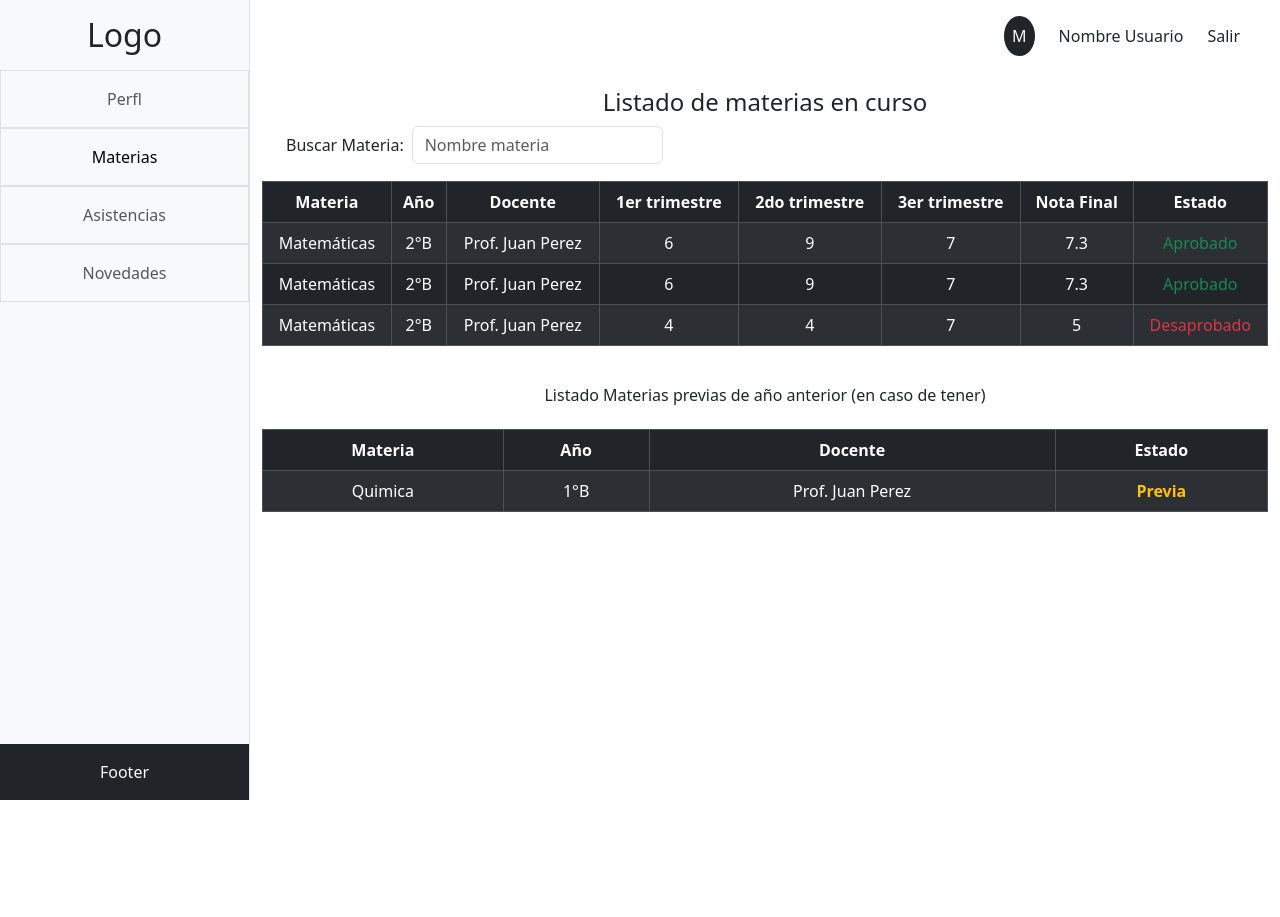
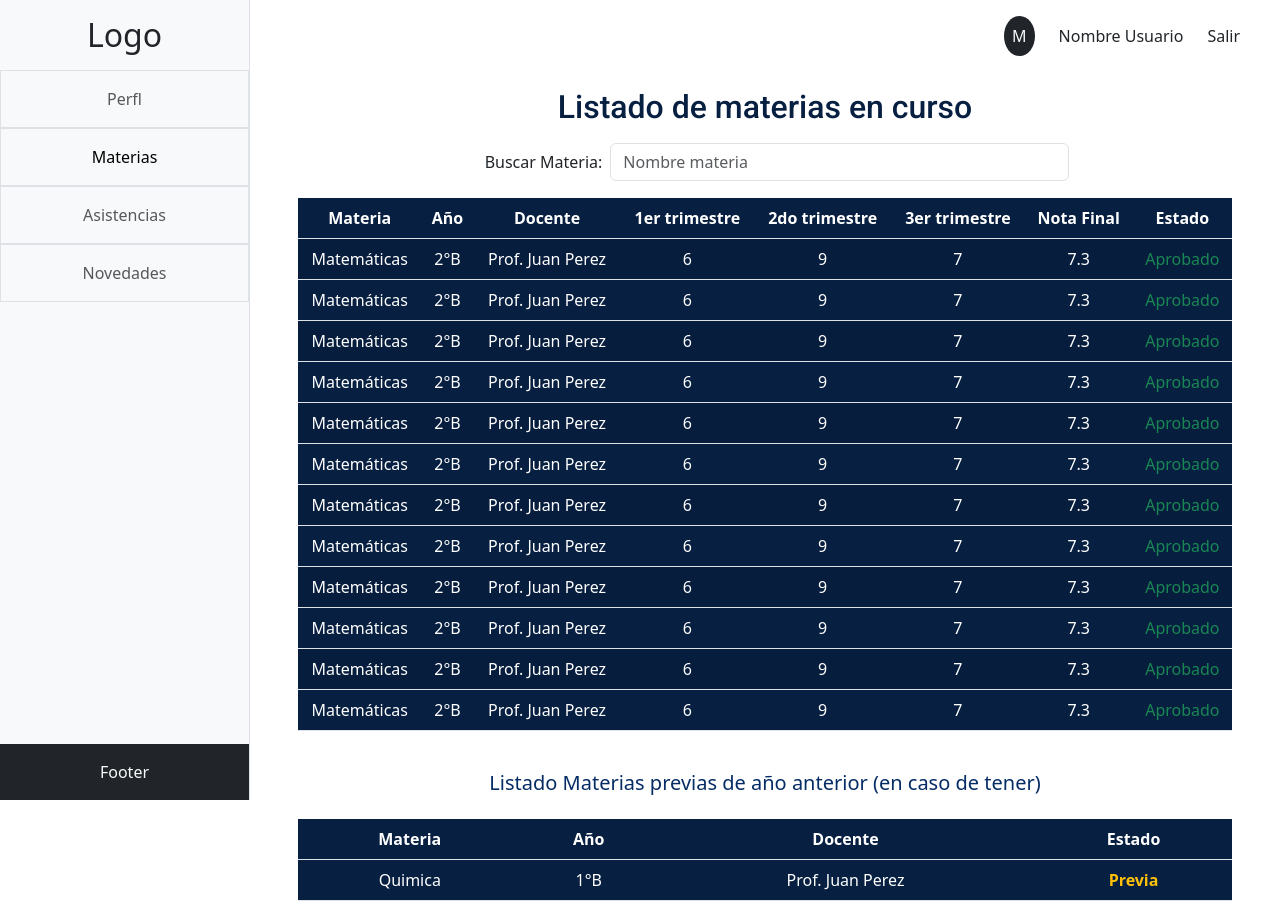
Before and after one commit to joaquin-fuentes/proyectoFinalReactAdv, a React (Vite) app: page /alumnos/materias in a window 1280 px wide. Before the commit the page ends 800 px from the top, so only its background shows below. Built offline with nearby package versions, Linux system fonts and the light colour scheme.

Commit message:
cambie diseño de materias

```diff
--- a/src/pages/alumnos/Alumnos.css
+++ b/src/pages/alumnos/Alumnos.css
@@ -25,6 +25,11 @@
 .bg-azulOscuro {
   background-color: var(--color-fondo);
 }
+.titulo {
+  font-family: var(--fuente-principal);
+  font-size: var(--fuente-tamanio-titulo);
+  color: var(--color-fondo);
+}
 
 /* PERFIL ALUMNO */
 .avatarPerfil {
@@ -36,6 +41,11 @@
   width: 100%; /* Para dispositivos pequeños */
   font-family: var(--fuente-principal);
   font-size: 14px;
+}
+/* MATERIAS */
+.tableMaterias{
+  background-color: var(--color-fondo)!important;
+  color: var(--fuente-color-primario)!important;
 }
 
 /* Dispositivos medianos (mínimo 769px) */
--- a/src/pages/alumnos/Materias.jsx
+++ b/src/pages/alumnos/Materias.jsx
@@ -5,10 +5,10 @@ import "./Alumnos.css";
 
 const Materias = () => {
   return (
-    <Container className="text-center">
-      <h4 className="mt-3">Listado de materias en curso</h4>
+    <Container className="text-center px-md-5">
+      <h4 className="my-3 titulo">Listado de materias en curso</h4>
 
-      <Form.Group className="d-flex align-items-center w-50 ms-3">
+      <Form.Group className="d-flex align-items-center justify-content-center w-md-50 ms-3">
         <Form.Label className="m-0 p-2">Buscar Materia:</Form.Label>
         <Form.Control
           type="text"
@@ -18,81 +18,162 @@ const Materias = () => {
       </Form.Group>
       <Table
         striped
-        bordered
         hover
         responsive
-        variant="dark"
         className="mt-3 rounded"
       >
         <thead>
-          <tr>
-            <th>Materia</th>
-            <th>Año</th>
-            <th>Docente</th>
-            <th>1er trimestre</th>
-            <th>2do trimestre</th>
-            <th>3er trimestre</th>
-            <th>Nota Final</th>
-            <th>Estado</th>
+          <tr className="">
+            <th className="tableMaterias fw-bold">Materia</th>
+            <th className="tableMaterias fw-bold">Año</th>
+            <th className="tableMaterias fw-bold">Docente</th>
+            <th className="tableMaterias fw-bold">1er trimestre</th>
+            <th className="tableMaterias fw-bold">2do trimestre</th>
+            <th className="tableMaterias fw-bold">3er trimestre</th>
+            <th className="tableMaterias fw-bold">Nota Final</th>
+            <th className="tableMaterias fw-bold">Estado</th>
           </tr>
         </thead>
         <tbody>
           <tr>
-            <td>Matemáticas</td>
-            <td>2°B</td>
-            <td>Prof. Juan Perez</td>
-            <td>6</td>
-            <td>9</td>
-            <td>7</td>
-            <td>7.3</td>
-            <td className="text-success">Aprobado</td>
+            <td className="tableMaterias">Matemáticas</td>
+            <td className="tableMaterias">2°B</td>
+            <td className="tableMaterias">Prof. Juan Perez</td>
+            <td className="tableMaterias">6</td>
+            <td className="tableMaterias">9</td>
+            <td className="tableMaterias">7</td>
+            <td className="tableMaterias">7.3</td>
+            <td className="tableMaterias text-success">Aprobado</td>
           </tr>
           <tr>
-            <td>Matemáticas</td>
-            <td>2°B</td>
-            <td>Prof. Juan Perez</td>
-            <td>6</td>
-            <td>9</td>
-            <td>7</td>
-            <td>7.3</td>
-            <td className="text-success">Aprobado</td>
+            <td className="tableMaterias">Matemáticas</td>
+            <td className="tableMaterias">2°B</td>
+            <td className="tableMaterias">Prof. Juan Perez</td>
+            <td className="tableMaterias">6</td>
+            <td className="tableMaterias">9</td>
+            <td className="tableMaterias">7</td>
+            <td className="tableMaterias">7.3</td>
+            <td className="tableMaterias text-success">Aprobado</td>
           </tr>
           <tr>
-            <td>Matemáticas</td>
-            <td>2°B</td>
-            <td>Prof. Juan Perez</td>
-            <td>4</td>
-            <td>4</td>
-            <td>7</td>
-            <td>5</td>
-            <td className="text-danger">Desaprobado</td>
+            <td className="tableMaterias">Matemáticas</td>
+            <td className="tableMaterias">2°B</td>
+            <td className="tableMaterias">Prof. Juan Perez</td>
+            <td className="tableMaterias">6</td>
+            <td className="tableMaterias">9</td>
+            <td className="tableMaterias">7</td>
+            <td className="tableMaterias">7.3</td>
+            <td className="tableMaterias text-success">Aprobado</td>
+          </tr>
+          <tr>
+            <td className="tableMaterias">Matemáticas</td>
+            <td className="tableMaterias">2°B</td>
+            <td className="tableMaterias">Prof. Juan Perez</td>
+            <td className="tableMaterias">6</td>
+            <td className="tableMaterias">9</td>
+            <td className="tableMaterias">7</td>
+            <td className="tableMaterias">7.3</td>
+            <td className="tableMaterias text-success">Aprobado</td>
+          </tr>
+          <tr>
+            <td className="tableMaterias">Matemáticas</td>
+            <td className="tableMaterias">2°B</td>
+            <td className="tableMaterias">Prof. Juan Perez</td>
+            <td className="tableMaterias">6</td>
+            <td className="tableMaterias">9</td>
+            <td className="tableMaterias">7</td>
+            <td className="tableMaterias">7.3</td>
+            <td className="tableMaterias text-success">Aprobado</td>
+          </tr>
+          <tr>
+            <td className="tableMaterias">Matemáticas</td>
+            <td className="tableMaterias">2°B</td>
+            <td className="tableMaterias">Prof. Juan Perez</td>
+            <td className="tableMaterias">6</td>
+            <td className="tableMaterias">9</td>
+            <td className="tableMaterias">7</td>
+            <td className="tableMaterias">7.3</td>
+            <td className="tableMaterias text-success">Aprobado</td>
+          </tr>
+          <tr>
+            <td className="tableMaterias">Matemáticas</td>
+            <td className="tableMaterias">2°B</td>
+            <td className="tableMaterias">Prof. Juan Perez</td>
+            <td className="tableMaterias">6</td>
+            <td className="tableMaterias">9</td>
+            <td className="tableMaterias">7</td>
+            <td className="tableMaterias">7.3</td>
+            <td className="tableMaterias text-success">Aprobado</td>
+          </tr>
+          <tr>
+            <td className="tableMaterias">Matemáticas</td>
+            <td className="tableMaterias">2°B</td>
+            <td className="tableMaterias">Prof. Juan Perez</td>
+            <td className="tableMaterias">6</td>
+            <td className="tableMaterias">9</td>
+            <td className="tableMaterias">7</td>
+            <td className="tableMaterias">7.3</td>
+            <td className="tableMaterias text-success">Aprobado</td>
+          </tr>
+          <tr>
+            <td className="tableMaterias">Matemáticas</td>
+            <td className="tableMaterias">2°B</td>
+            <td className="tableMaterias">Prof. Juan Perez</td>
+            <td className="tableMaterias">6</td>
+            <td className="tableMaterias">9</td>
+            <td className="tableMaterias">7</td>
+            <td className="tableMaterias">7.3</td>
+            <td className="tableMaterias text-success">Aprobado</td>
+          </tr>
+          <tr>
+            <td className="tableMaterias">Matemáticas</td>
+            <td className="tableMaterias">2°B</td>
+            <td className="tableMaterias">Prof. Juan Perez</td>
+            <td className="tableMaterias">6</td>
+            <td className="tableMaterias">9</td>
+            <td className="tableMaterias">7</td>
+            <td className="tableMaterias">7.3</td>
+            <td className="tableMaterias text-success">Aprobado</td>
+          </tr>
+          <tr>
+            <td className="tableMaterias">Matemáticas</td>
+            <td className="tableMaterias">2°B</td>
+            <td className="tableMaterias">Prof. Juan Perez</td>
+            <td className="tableMaterias">6</td>
+            <td className="tableMaterias">9</td>
+            <td className="tableMaterias">7</td>
+            <td className="tableMaterias">7.3</td>
+            <td className="tableMaterias text-success">Aprobado</td>
+          </tr>
+          <tr>
+            <td className="tableMaterias">Matemáticas</td>
+            <td className="tableMaterias">2°B</td>
+            <td className="tableMaterias">Prof. Juan Perez</td>
+            <td className="tableMaterias">6</td>
+            <td className="tableMaterias">9</td>
+            <td className="tableMaterias">7</td>
+            <td className="tableMaterias">7.3</td>
+            <td className="tableMaterias text-success">Aprobado</td>
           </tr>
         </tbody>
       </Table>
       <section className="mt-4">
-        <h6>Listado Materias previas de año anterior (en caso de tener)</h6>
-        <Table
-          striped
-          bordered
-          hover
-          responsive
-          variant="dark"
-          className="mt-3 rounded"
-        >
-          <thead>
+        <h6 className="fs-5 text-primary-emphasis">Listado Materias previas de año anterior (en caso de tener)</h6>
+        <Table hover responsive className="my-3 rounded ">
+          <thead className="">
             <tr>
-              <th>Materia</th>
-              <th>Año</th>
-              <th>Docente</th>
-              <th>Estado</th>
+              <th className="tableMaterias">Materia</th>
+              <th className="tableMaterias">Año</th>
+              <th className="tableMaterias">Docente</th>
+              <th className="tableMaterias">Estado</th>
             </tr>
           </thead>
           <tbody>
             <tr>
-              <td>Quimica</td>
-              <td>1°B</td>
-              <td>Prof. Juan Perez</td>
-              <th className="text-warning">Previa</th>
+              <td className="tableMaterias">Quimica</td>
+              <td className="tableMaterias">1°B</td>
+              <td className="tableMaterias">Prof. Juan Perez</td>
+              <th className="text-warning tableMaterias">Previa</th>
             </tr>
           </tbody>
         </Table>
```
